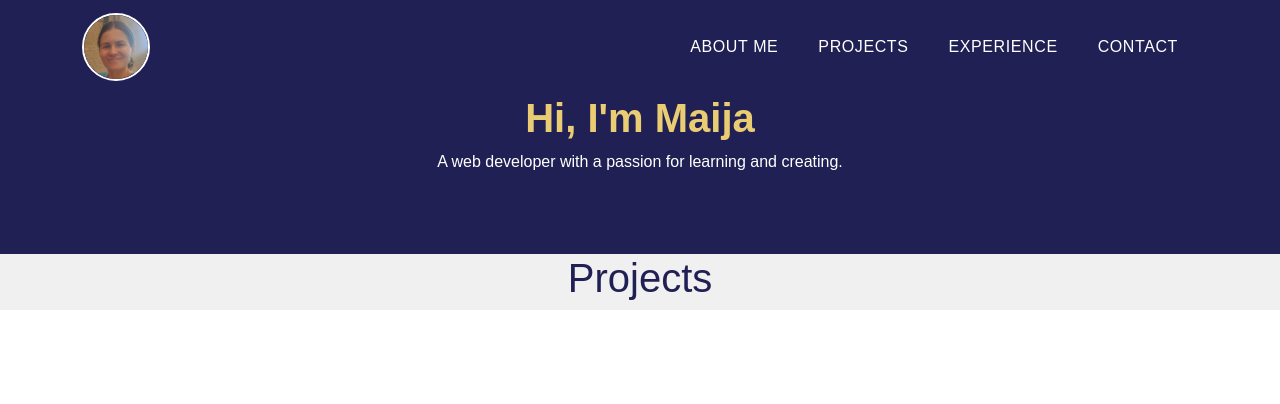
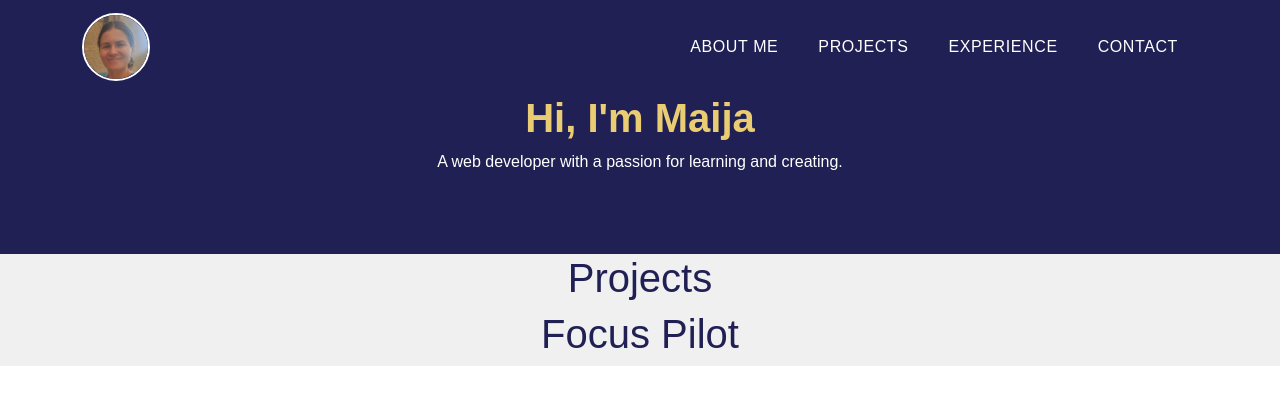
Before and after one commit to maijako/portfolio, a React (Create React App) app in the folder portfolio-app/: page /projects in a window 1280 px wide. Shown: the top 404 px of the page. Built offline with nearby package versions, Linux system fonts and the light colour scheme.

Commit message:
add projectItem

```diff
--- a/portfolio-app/src/components/ProjectItem.js
+++ b/portfolio-app/src/components/ProjectItem.js
@@ -3,8 +3,8 @@ import React from 'react'
 function ProjectItem({ image, name }) {
     return (
         <div className="projectItem">
-            <div />
-            <h1></h1>
+            <div style={{ backgroundImage: `url(${image})`}} className="bgImage" />
+            <h1> {name} </h1>
         </div>
     )
 }
--- a/portfolio-app/src/pages/Projects.js
+++ b/portfolio-app/src/pages/Projects.js
@@ -1,15 +1,19 @@
 import React from 'react';
 import "../styles/Projects.css";
+import ProjectItem from "../components/ProjectItem";
+import Proj1 from "../assets/images/focus-pilot.PNG";
 
 function Projects() {
   return (
     <div className="wrapper projects">
       <h1>Projects</h1>
-      <div className="orjectList">
+      <div className="ProjectList">
+        <ProjectItem name="Focus Pilot" image={Proj1}/>
+
 
       </div>
 
-      </div>
+    </div>
   )
 }
 
```
